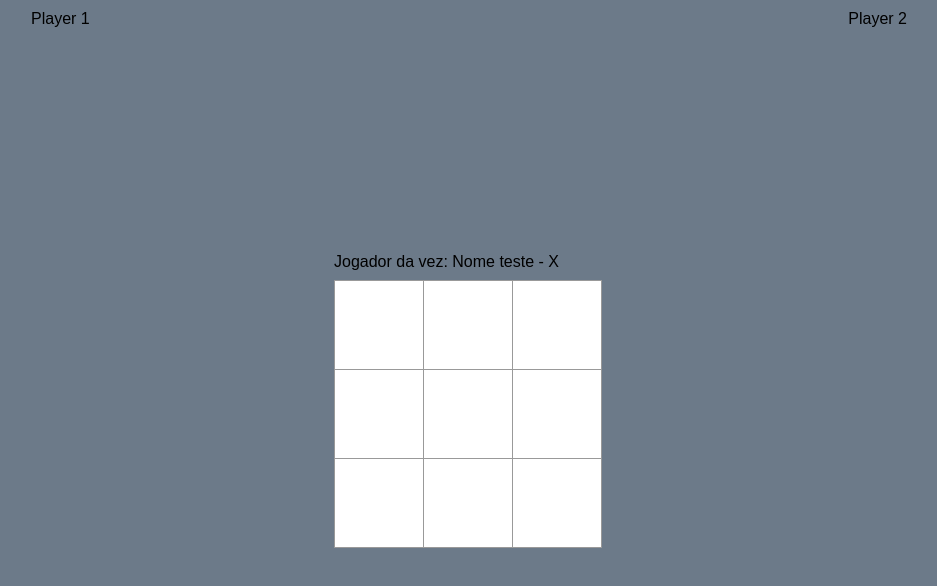
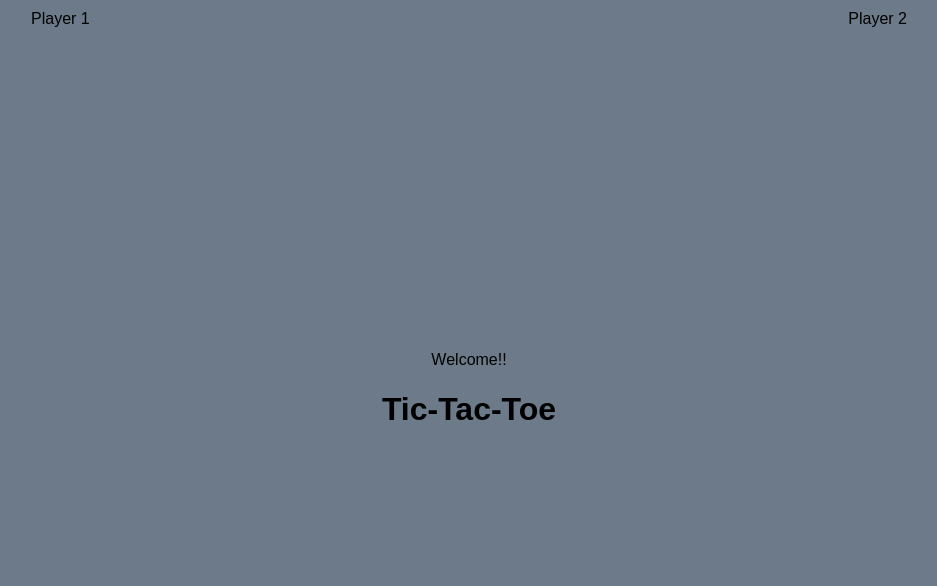
Before and after one commit to biel203/jazida-tic-tac-toe, a React (Create React App) app: page / in a window 1280 px wide. Shown: the top 586 px of the page, without its empty margins (171-1108 px from the left). Built offline with nearby package versions, Linux system fonts and the light colour scheme; the HTML template or start-up script is replaced by a standard one.

Commit message:
Board toogle board/welcome message functionality.

```diff
--- a/src/modules/components/game/Board.js
+++ b/src/modules/components/game/Board.js
@@ -42,7 +42,7 @@ class Board extends Component {
     render() {
         const { playerTurn, squares } = this.props;
 
-        const status = `Jogador da vez: ${playerTurn.name} - ${playerTurn.symbol}`;
+        const status = playerTurn ? `Jogador da vez: ${playerTurn.name} - ${playerTurn.symbol}` : "Welcome!!"
 
         if (this._verifyWinner(squares)) {
             this.hasWinner.call(this, playerTurn)
@@ -50,7 +50,9 @@ class Board extends Component {
 
         return (
             <div>
-                <div className="status">{status}</div>
+                <div className={playerTurn ? "status" : "initial-text-center"}>{status}</div>
+
+                {playerTurn ?
 
                     <div className="board-width" >
                         {squares.map((item, index) => {
@@ -64,6 +66,11 @@ class Board extends Component {
 
                         })}
                     </div>
+                    :
+                    <div className="initial-text-center" >
+                        <h1>Tic-Tac-Toe</h1>
+                    </div>
+                }
 
             </div>
         );
--- a/src/reducers/game-reducer.js
+++ b/src/reducers/game-reducer.js
@@ -13,10 +13,9 @@ const initalState = {
             score: 0
         }
     },
-    playerTurn: {
-        name: "Nome teste",
-        symbol: "X"
-    },
+
+    playerTurn: null,
+
     winner: null
 };
 
--- a/src/style/Board.css
+++ b/src/style/Board.css
@@ -11,3 +11,8 @@
 .board-width {
     width: 270px;
 }
+
+.initial-text-center {
+    text-align: center;
+    margin-bottom: 5px;
+}
```
Lines whose indentation alone changed are shown as unchanged.
